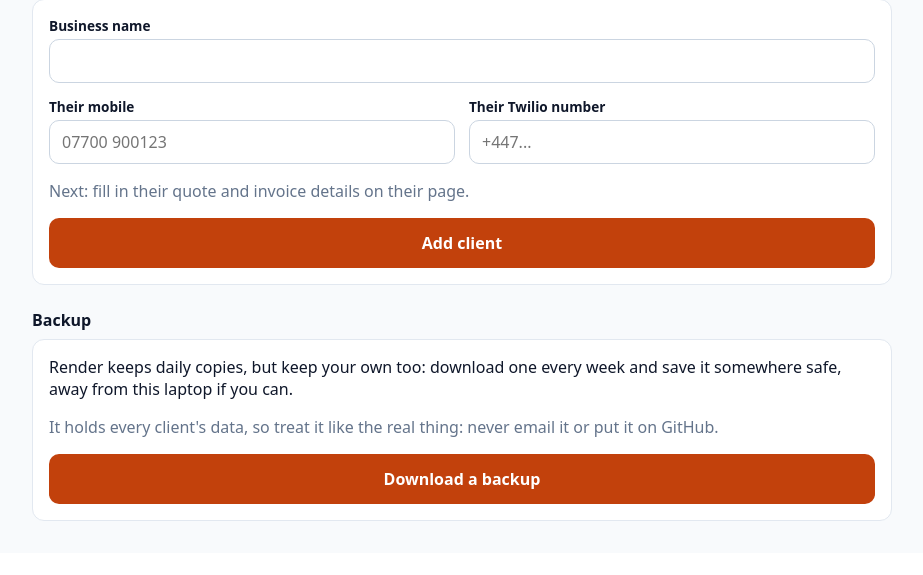
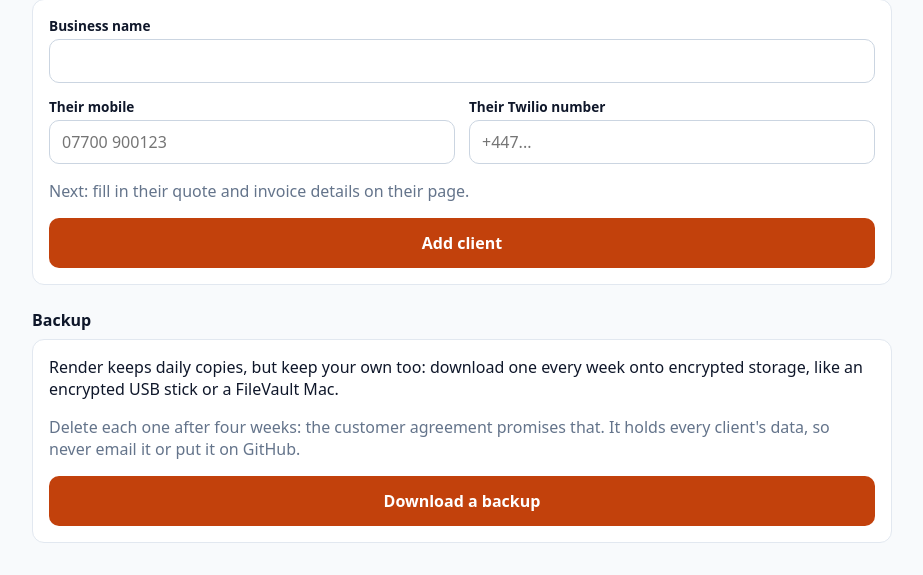
Before and after one commit to jniedzw/trade-office, a FastAPI app: template backend/templates/admin.html in a window 1280 px wide. Shown: the part 267-842 px from the top of the page, without its empty margins (178-1101 px from the left). Before the commit the page ends 788 px from the top, so only its background shows below. Run offline with FastAPI, Linux system fonts and the light colour scheme; the template is opened without the code that fills it, so the values that code supplies are empty.

Commit message:
Admin backup: say to keep backups encrypted and delete them after four weeks
Co-Authored-By: Claude Opus 5.5 <noreply@anthropic.com>

```diff
--- a/backend/templates/admin.html
+++ b/backend/templates/admin.html
@@ -40,8 +40,8 @@
 
 <h2>Backup</h2>
 <div class="card">
-  <p style="margin-top:0">Render keeps daily copies, but keep your own too: download one every week and save it somewhere safe, away from this laptop if you can.</p>
-  <p class="muted">It holds every client's data, so treat it like the real thing: never email it or put it on GitHub.</p>
+  <p style="margin-top:0">Render keeps daily copies, but keep your own too: download one every week onto encrypted storage, like an encrypted USB stick or a FileVault Mac.</p>
+  <p class="muted">Delete each one after four weeks: the customer agreement promises that. It holds every client's data, so never email it or put it on GitHub.</p>
   <a href="/admin/backup"><button type="button">Download a backup</button></a>
 </div>
 {% endblock %}
```
